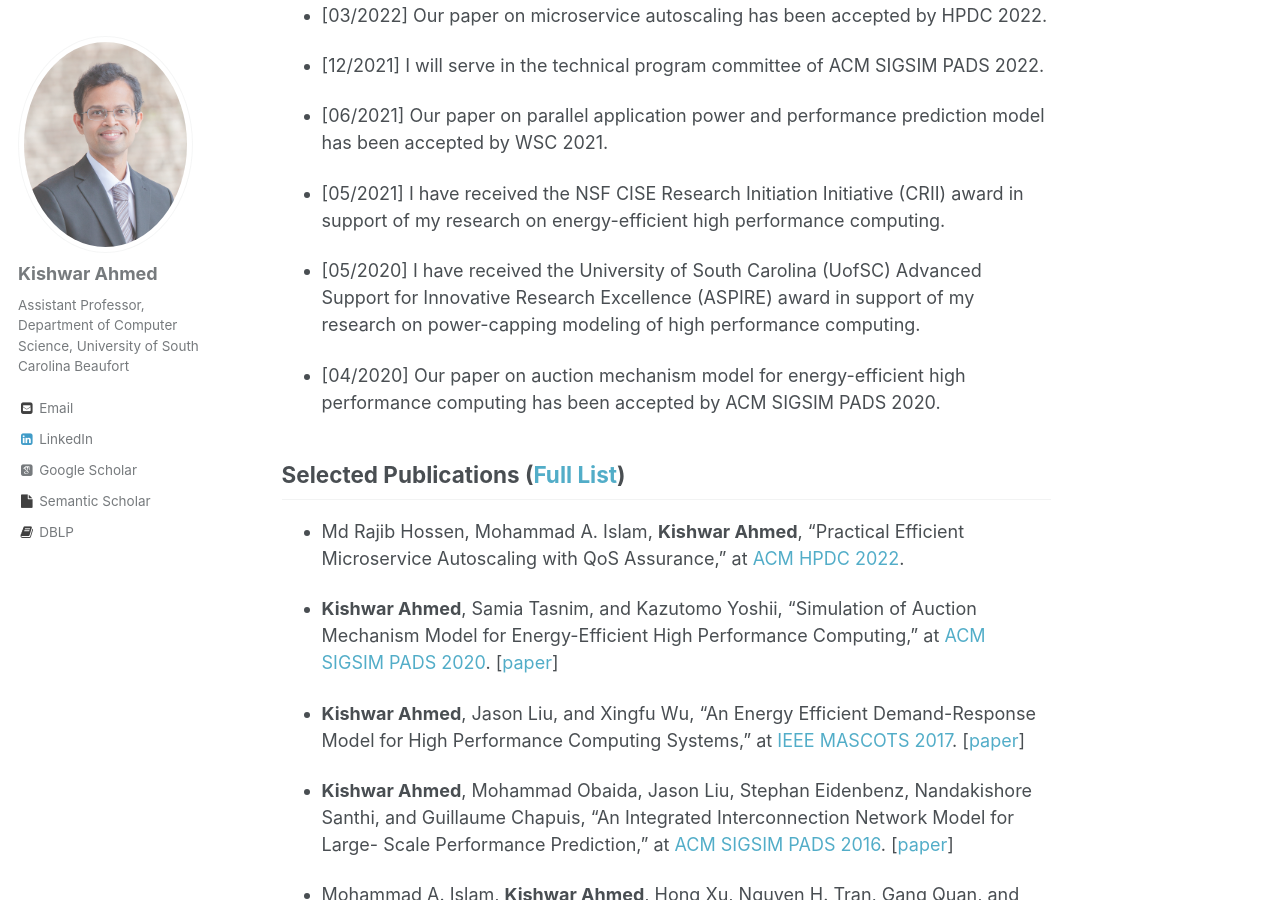
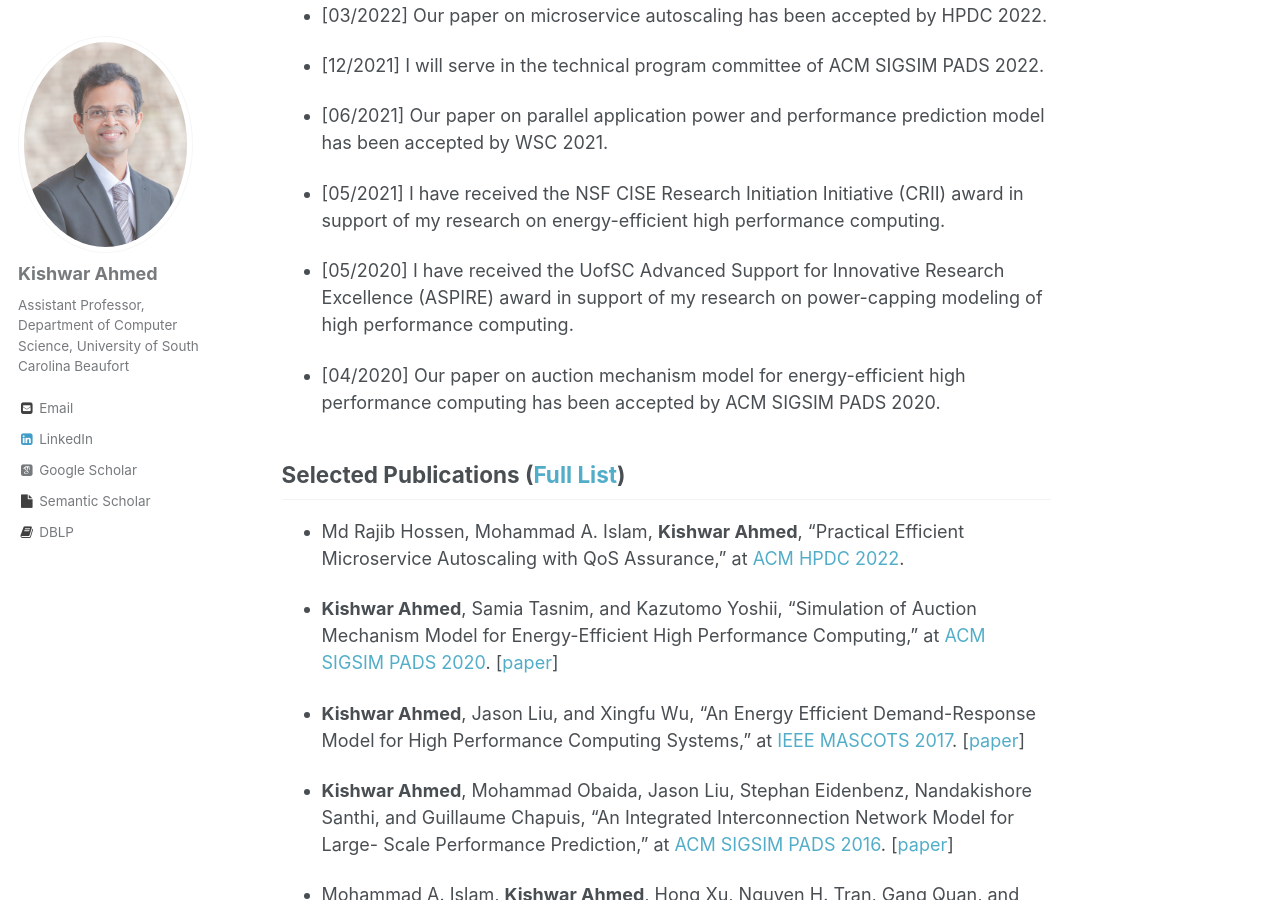
Before and after one commit to kishwarbd/kishwarbd.github.io, a Jekyll site: the page built from _pages/about.md, in a window 1280 px wide and 900 px high, scrolled down 512 px. Built offline with Jekyll 4.4.1, drawn with Linux system fonts in a browser that asks for light colours; some web fonts are replaced.

Commit message:
updates.

```diff
--- a/_pages/about.md
+++ b/_pages/about.md
@@ -23,7 +23,7 @@ Jason Liu](https://people.cis.fiu.edu/liux/). I also worked as a research aide a
 
 * [05/2021] I have received the NSF CISE Research Initiation Initiative (CRII) award in support of my research on energy-efficient high performance computing.
 
-* [05/2020] I have received the University of South Carolina (UofSC) Advanced Support for Innovative Research Excellence (ASPIRE) award in support of my research on power-capping modeling of high performance computing.
+* [05/2020] I have received the UofSC Advanced Support for Innovative Research Excellence (ASPIRE) award in support of my research on power-capping modeling of high performance computing.
 
 * [04/2020] Our paper on auction mechanism model for energy-efficient high performance computing has been accepted by ACM SIGSIM PADS 2020.
 
```
